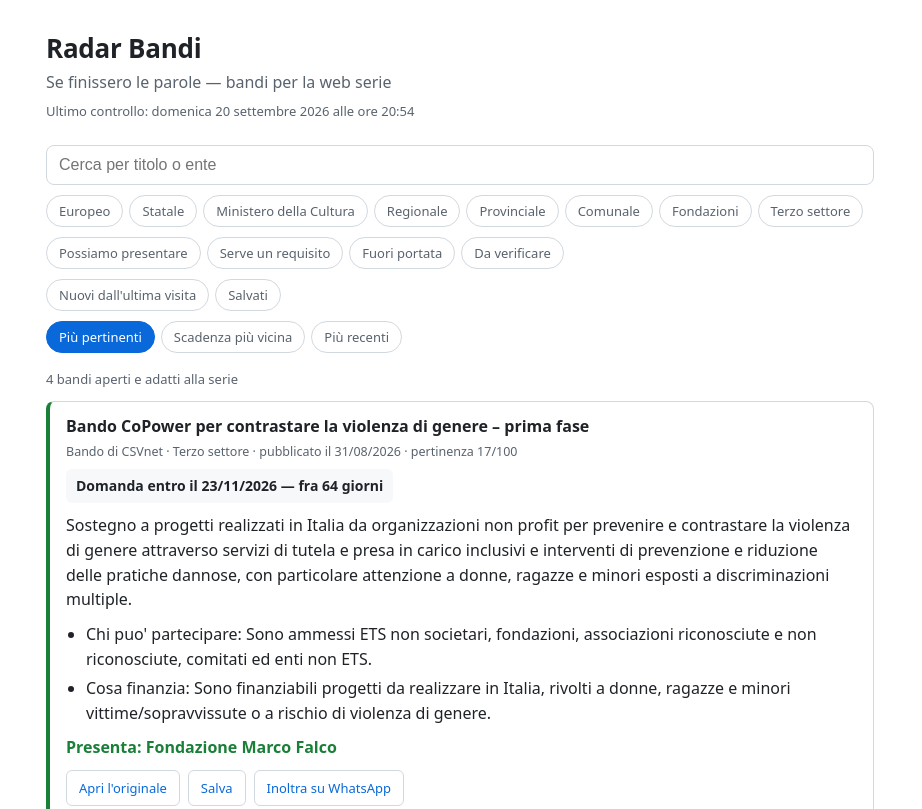
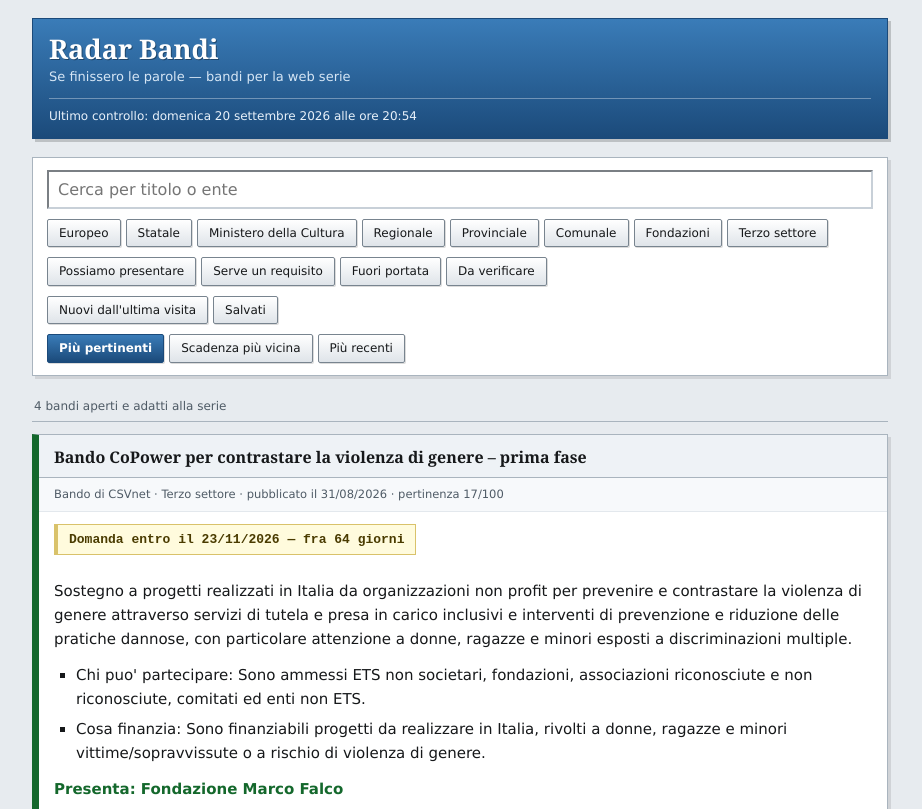
Before and after one commit to Federico01PH/radar-bandi, a website: page web/index.html in a window 1280 px wide. Shown: the top 809 px of the page, without its empty margins (180-1102 px from the left). Drawn offline with Linux system fonts and the light colour scheme; files whose address does not match are found by name.

Commit message:
Il sito ha l'aria di un portale dei primi anni Duemila
Verdana e Georgia, barra blu in testa, riquadri squadrati con l'ombra
netta, pulsanti in rilievo, link blu sottolineati, elenchi col
quadratino, la scadenza su un post-it giallo in Courier.

Non e' nostalgia fine a se stessa: chi usa la piattaforma ha
cinquant'anni e su quei siti ha imparato a navigare. I bottoni sembrano
bottoni, i link sembrano link, il testo e' grande e nero su bianco. Via
il tema scuro, che nel 2003 non esisteva.

Co-Authored-By: Claude Opus 5 <noreply@anthropic.com>

```diff
--- a/web/stile.css
+++ b/web/stile.css
@@ -1,118 +1,258 @@
+/*
+ * Look volutamente "portale del 2003": Verdana, barra blu, riquadri squadrati
+ * con l'ombra netta, link blu sottolineati, pulsanti in rilievo.
+ *
+ * Non e' nostalgia fine a se stessa. Chi usa questa piattaforma ha cinquant'anni
+ * e su quei siti ci ha imparato a navigare: bottoni che sembrano bottoni, link
+ * che sembrano link, testo grande e nero su bianco. Niente tema scuro, niente
+ * animazioni: nel 2003 non c'erano, e qui non servono.
+ */
 :root {
-  --testo: #1f2328; --debole: #59636e; --bordo: #d1d9e0; --sfondo: #ffffff; --superficie: #f6f8fa;
-  --verde: #1a7f37; --giallo: #9a6700; --rosso: #cf222e; --ignota: #59636e;
-  --evidenza: #0969da; --su-evidenza: #ffffff;
+  color-scheme: light;
+  --inchiostro: #16181a;
+  --debole: #4f5b66;
+  --bordo: #a9b4be;
+  --bordo-scuro: #78848f;
+  --sfondo: #e7ebef;
+  --carta: #ffffff;
+  --barra-alta: #3a7cb8;
+  --barra-bassa: #1b4a7a;
+  --link: #0b3d91;
+  --visitato: #551a8b;
+  --caldo: #c0392b;
+  --verde: #14682c;
+  --giallo: #7a5c00;
+  --rosso: #a51f16;
+  --ignota: #4f5b66;
+  --nota-sfondo: #fffbdd;
+  --nota-bordo: #d9c26a;
+  --testata: #eef2f6;
 }
-@media (prefers-color-scheme: dark) {
-  :root {
-    --testo: #e6edf3; --debole: #9198a1; --bordo: #3d444d; --sfondo: #0d1117; --superficie: #151b23;
-    --verde: #3fb950; --giallo: #d29922; --rosso: #f85149; --ignota: #9198a1;
-    --evidenza: #4493f8; --su-evidenza: #0d1117;
-  }
+
+* { box-sizing: border-box; }
+html { -webkit-text-size-adjust: 100%; background: var(--sfondo); }
+
+body {
+  margin: 0 auto;
+  padding: 18px 12px 40px;
+  max-width: 880px;
+  background: var(--sfondo);
+  color: var(--inchiostro);
+  font: 15px/1.6 Verdana, Tahoma, Geneva, sans-serif;
 }
-* { box-sizing: border-box; }
-html { -webkit-text-size-adjust: 100%; }
-body {
-  margin: 0 auto; padding: 28px 16px 64px; max-width: 860px;
-  font-family: system-ui, -apple-system, "Segoe UI", Roboto, sans-serif;
-  line-height: 1.55; color: var(--testo); background: var(--sfondo);
+
+/* La testata: la barra blu in gradiente e' la firma dell'epoca. */
+header {
+  background: linear-gradient(180deg, var(--barra-alta), var(--barra-bassa));
+  border: 1px solid var(--barra-bassa);
+  box-shadow: 3px 3px 0 rgba(0, 0, 0, 0.18);
+  padding: 14px 16px 12px;
+  margin-bottom: 18px;
 }
-h1 { margin: 0; font-size: 26px; letter-spacing: -0.01em; }
-.sottotitolo { margin: 2px 0 0; color: var(--debole); }
-.aggiornamento { margin: 6px 0 0; color: var(--debole); font-size: 13px; }
-.aggiornamento.vecchio { color: var(--rosso); font-weight: 600; }
+h1 {
+  margin: 0;
+  font: bold 27px/1.15 Georgia, "Times New Roman", serif;
+  color: #ffffff;
+  text-shadow: 1px 1px 0 rgba(0, 0, 0, 0.35);
+}
+.sottotitolo { margin: 3px 0 0; color: #d6e6f5; font-size: 13px; }
+.aggiornamento {
+  margin: 10px 0 0; padding-top: 8px;
+  border-top: 1px solid rgba(255, 255, 255, 0.35);
+  color: #e8f1fa; font-size: 12px;
+}
+.aggiornamento.vecchio {
+  color: #fff3b0; font-weight: bold;
+}
 
-.filtri { margin: 24px 0 8px; display: flex; flex-direction: column; gap: 10px; }
+/* I filtri stanno in un pannello, come le "opzioni di ricerca" di allora. */
+.filtri {
+  background: var(--carta);
+  border: 1px solid var(--bordo);
+  box-shadow: 3px 3px 0 rgba(0, 0, 0, 0.10);
+  padding: 12px 14px;
+  margin: 0 0 16px;
+  display: flex; flex-direction: column; gap: 10px;
+}
 #cerca {
-  width: 100%; padding: 10px 12px; font-size: 16px;
-  border: 1px solid var(--bordo); border-radius: 8px;
-  background: var(--sfondo); color: var(--testo);
+  width: 100%; padding: 8px 9px;
+  font: 16px Verdana, Tahoma, sans-serif;
+  color: var(--inchiostro); background: #ffffff;
+  border: 2px inset #c8d0d8;
 }
-.gruppo { display: flex; flex-wrap: wrap; gap: 6px; }
-.gruppo button {
-  padding: 6px 12px; font-size: 13px; cursor: pointer; font-family: inherit;
-  border: 1px solid var(--bordo); border-radius: 999px;
-  background: transparent; color: var(--debole);
+.gruppo { display: flex; flex-wrap: wrap; gap: 5px; }
+
+/* Pulsanti in rilievo: si vede che si premono. */
+.gruppo button, .azioni a, .azioni button, dialog button {
+  font: 12px/1.2 Verdana, Tahoma, sans-serif;
+  color: var(--inchiostro);
+  background: linear-gradient(180deg, #ffffff, #dfe4e9);
+  border: 1px solid var(--bordo-scuro);
+  border-radius: 2px;
+  padding: 6px 11px;
+  cursor: pointer;
+  text-decoration: none;
+  box-shadow: 1px 1px 0 rgba(0, 0, 0, 0.14);
+}
+.gruppo button:hover, .azioni a:hover, .azioni button:hover, dialog button:hover {
+  background: linear-gradient(180deg, #ffffff, #cfd8e0);
+}
+.gruppo button:active, .azioni a:active, .azioni button:active {
+  box-shadow: inset 1px 1px 2px rgba(0, 0, 0, 0.25);
 }
 .gruppo button[aria-pressed="true"] {
-  background: var(--evidenza); border-color: var(--evidenza); color: var(--su-evidenza);
+  background: linear-gradient(180deg, #3a7cb8, #1b4a7a);
+  border-color: var(--barra-bassa);
+  color: #ffffff; font-weight: bold;
+}
+.azioni button[aria-pressed="true"] {
+  background: linear-gradient(180deg, #e6ecf2, #c9d4de);
+  font-weight: bold;
 }
 button:focus-visible, a:focus-visible, input:focus-visible {
-  outline: 2px solid var(--evidenza); outline-offset: 2px;
+  outline: 2px solid var(--caldo); outline-offset: 1px;
 }
 
-.conteggio { color: var(--debole); font-size: 13px; margin: 16px 0 12px; }
-.vuoto { color: var(--debole); padding: 24px 0; }
+.conteggio {
+  margin: 0 0 12px; padding: 5px 2px;
+  color: var(--debole); font-size: 12px;
+  border-bottom: 1px solid var(--bordo);
+}
+.vuoto {
+  background: var(--carta); border: 1px solid var(--bordo);
+  padding: 22px 16px; color: var(--debole);
+}
 
+/* Ogni bando e' una scheda squadrata, con la striscia del colore a sinistra. */
 .scheda {
-  border: 1px solid var(--bordo); border-left-width: 4px;
-  border-radius: 8px; padding: 14px 16px; margin-bottom: 14px;
+  background: var(--carta);
+  border: 1px solid var(--bordo);
+  border-left: 7px solid var(--ignota);
+  box-shadow: 3px 3px 0 rgba(0, 0, 0, 0.10);
+  padding: 0 0 14px;
+  margin: 0 0 18px;
   overflow-wrap: anywhere;
 }
 .scheda.verde { border-left-color: var(--verde); }
 .scheda.giallo { border-left-color: var(--giallo); }
 .scheda.rosso { border-left-color: var(--rosso); }
 .scheda.ignota { border-left-color: var(--ignota); }
-.scheda h3 { margin: 0 0 4px; font-size: 16px; line-height: 1.35; }
-.meta { color: var(--debole); font-size: 12.5px; margin: 0 0 8px; }
-.descrizione { margin: 0 0 10px; }
-.presenta { font-weight: 600; margin: 0 0 4px; }
+
+.scheda h3 {
+  margin: 0; padding: 11px 15px 9px;
+  background: var(--testata);
+  border-bottom: 1px solid var(--bordo);
+  font: bold 16px/1.4 Georgia, "Times New Roman", serif;
+}
+.meta { margin: 0; color: var(--debole); font-size: 11.5px; }
+/* La riga dei dettagli e' una fascia solo dentro la scheda: nel popup dei
+   nuovi bandi la stessa classe deve restare una riga di testo e basta. */
+.scheda > .meta {
+  padding: 7px 15px;
+  background: #f7f9fb;
+  border-bottom: 1px solid #e3e8ed;
+}
+.descrizione { margin: 12px 15px; }
+
+/* Il "nuovo" e' il bollino rosso dei portali di allora, senza il gif animato. */
+.etichetta {
+  display: inline-block; vertical-align: 2px; margin-left: 8px;
+  font: bold 10px/1 Verdana, Tahoma, sans-serif; letter-spacing: 0.06em;
+  padding: 3px 5px; border-radius: 2px; text-transform: uppercase;
+}
+.etichetta.nuovo { background: var(--caldo); color: #ffffff; }
+
+/* La scadenza: il riquadro giallo "post-it", quello che si guardava per primo. */
+.scadenza {
+  margin: 12px 15px; padding: 7px 11px;
+  display: inline-block;
+  font: bold 13px "Courier New", Courier, monospace;
+  background: var(--nota-sfondo);
+  border: 1px solid var(--nota-bordo);
+  border-left: 4px solid var(--nota-bordo);
+  color: #4a3b00;
+}
+.scadenza.urgente {
+  background: #ffe9e4; border-color: #d08070; border-left-color: var(--caldo);
+  color: #7d1f14;
+}
+.scadenza.scaduto { background: #f1f3f5; border-color: var(--bordo); color: var(--rosso); }
+.scadenza.ignota {
+  background: #f1f3f5; border-color: var(--bordo); border-left-color: var(--bordo);
+  color: var(--debole); font-weight: normal;
+}
+
+/* Elenchi puntati col quadratino, come nei siti dell'epoca. */
+.requisiti { margin: 12px 15px; padding-left: 22px; list-style: square; }
+.requisiti li { margin-bottom: 6px; }
+.requisiti .voce { list-style: none; margin-left: 4px; color: var(--debole); }
+.requisiti .voce::before { content: "\2013\00a0"; color: var(--bordo-scuro); }
+
+.presenta { margin: 12px 15px 6px; font-weight: bold; }
 .presenta.verde { color: var(--verde); }
 .presenta.giallo { color: var(--giallo); }
 .presenta.rosso { color: var(--rosso); }
 .presenta.ignota { color: var(--ignota); }
+
 .citazione {
-  margin: 0 0 10px; color: var(--debole); font-size: 13px;
-  border-left: 2px solid var(--bordo); padding-left: 10px;
+  margin: 8px 15px 0; padding: 8px 11px;
+  background: #f7f9fb; border: 1px dotted var(--bordo);
+  color: var(--debole); font-size: 12.5px;
 }
-.azioni { display: flex; flex-wrap: wrap; gap: 8px; margin-top: 10px; }
-.azioni a, .azioni button {
-  font-size: 13px; padding: 7px 12px; border-radius: 6px; cursor: pointer;
-  border: 1px solid var(--bordo); background: transparent; font-family: inherit;
-  color: var(--evidenza); text-decoration: none;
+.azioni { display: flex; flex-wrap: wrap; gap: 7px; margin: 14px 15px 0; }
+.azioni a, .azioni button { color: var(--link); }
+
+/* Lo stato delle fonti: un pannello a parte, in fondo, come i "servizi". */
+.salute {
+  margin-top: 30px;
+  background: var(--carta);
+  border: 1px solid var(--bordo);
+  box-shadow: 3px 3px 0 rgba(0, 0, 0, 0.10);
+  padding: 0 0 12px;
 }
-.azioni button[aria-pressed="true"] { background: var(--superficie); color: var(--testo); }
-.etichetta {
-  font-size: 11px; padding: 1px 8px; border-radius: 999px; margin-left: 6px;
-  vertical-align: 2px; font-weight: 600;
+.salute h2 {
+  margin: 0; padding: 9px 15px;
+  background: var(--testata); border-bottom: 1px solid var(--bordo);
+  font: bold 14px Georgia, "Times New Roman", serif;
 }
-.etichetta.nuovo { background: var(--evidenza); color: var(--su-evidenza); }
+.nota { margin: 11px 15px; color: var(--debole); font-size: 12px; }
+.fonte {
+  margin: 0 15px 5px; font-size: 12.5px; color: var(--debole);
+  display: flex; gap: 8px; align-items: baseline;
+}
+.pallino {
+  flex: none; display: inline-block; width: 10px; height: 10px;
+  border: 1px solid rgba(0, 0, 0, 0.35);
+}
 
-.salute { margin-top: 48px; border-top: 1px solid var(--bordo); padding-top: 18px; }
-.salute h2 { font-size: 15px; margin: 0 0 4px; }
-.nota { color: var(--debole); font-size: 12.5px; margin: 0 0 12px; }
-.fonte { font-size: 13px; color: var(--debole); margin: 0 0 6px; display: flex; gap: 8px; align-items: baseline; }
-.pallino { flex: none; display: inline-block; width: 9px; height: 9px; border-radius: 50%; }
+/* Il popup: una finestrella con la barra del titolo. */
+dialog {
+  padding: 0; width: min(560px, calc(100vw - 24px));
+  background: var(--carta);
+  color: var(--inchiostro);
+  border: 1px solid var(--barra-bassa);
+  box-shadow: 5px 5px 0 rgba(0, 0, 0, 0.3);
+}
+dialog::backdrop { background: rgba(20, 35, 50, 0.55); }
+dialog h2 {
+  margin: 0 0 14px; padding: 9px 14px;
+  background: linear-gradient(180deg, var(--barra-alta), var(--barra-bassa));
+  color: #ffffff; font: bold 15px Georgia, "Times New Roman", serif;
+}
+dialog p { margin: 0 14px 12px; }
+dialog div { margin: 0 14px; }
+dialog button { margin: 4px 14px 16px; padding: 7px 16px; font-size: 13px; }
 
-dialog {
-  border: 1px solid var(--bordo); border-radius: 10px; width: min(560px, calc(100vw - 32px));
-  background: var(--sfondo); color: var(--testo); padding: 20px;
+a { color: var(--link); }
+a:visited { color: var(--visitato); }
+a:hover { color: var(--caldo); }
+
+.meta .urgente { color: var(--caldo); font-weight: bold; }
+.meta .scaduto { color: var(--rosso); font-weight: bold; }
+
+@media (max-width: 520px) {
+  body { padding: 10px 8px 32px; font-size: 14.5px; }
+  h1 { font-size: 23px; }
+  .scheda h3 { font-size: 15px; }
+  .descrizione, .requisiti, .presenta, .citazione, .azioni, .scadenza { margin-left: 11px; margin-right: 11px; }
 }
-dialog::backdrop { background: rgba(0, 0, 0, 0.5); }
-dialog h2 { margin: 0 0 12px; font-size: 18px; }
-dialog p { margin: 0 0 12px; }
-dialog button {
-  margin-top: 6px; padding: 8px 18px; cursor: pointer; font-family: inherit; font-size: 14px;
-  border: 1px solid var(--evidenza); border-radius: 6px;
-  background: var(--evidenza); color: var(--su-evidenza);
-}
-.meta .urgente { color: var(--giallo); }
-.meta .scaduto { color: var(--rosso); }
-
-/* La scadenza e' cio' che fa perdere i bandi: si legge prima della descrizione. */
-.scadenza {
-  margin: 0 0 10px; font-weight: 600; font-size: 14px;
-  padding: 6px 10px; border-radius: 6px;
-  background: var(--superficie); display: inline-block;
-}
-.scadenza.urgente { background: var(--giallo); color: var(--sfondo); }
-.scadenza.scaduto { color: var(--rosso); }
-.scadenza.ignota { font-weight: 500; color: var(--debole); }
-
-.requisiti { margin: 0 0 10px; padding-left: 20px; }
-.requisiti li { margin-bottom: 4px; }
-
-/* Le caratteristiche che il bando elenca dopo i due punti: rientrate sotto
-   il punto che le introduce, cosi' si vede che ne fanno parte. */
-.requisiti .voce { list-style: none; margin-left: 10px; }
-.requisiti .voce::before { content: '– '; color: var(--debole); }
```
Also changed, not shown: README.md.
